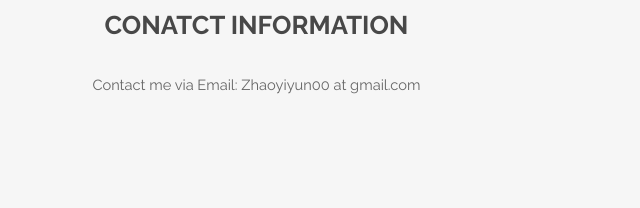
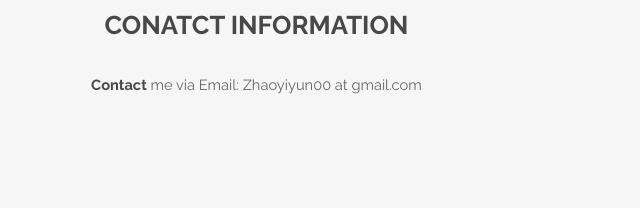
Before and after one commit to yiyunzhao/yiyunzhao.github.io, a plain HTML site: page index.html in a window 1280 px wide. Shown: the part 828-1036 px from the top of the page, 463-1103 px from the left. Drawn offline with Linux system fonts and the light colour scheme.

Commit message:
Update index.html

```diff
--- a/index.html
+++ b/index.html
@@ -39,7 +39,7 @@
 						<p><span class="image left"><img src="images/pic02.jpg" alt=""/></span> Hello, I am Yiyun. I am a huge fan of Richard P. Feynman and I often spread his cultural memes around. Like him, I enjoy the artistic expression of science and the scientific interpretation of art. </p>
 						<p>I also view many things through linguistic lenses. For me, even prion can be considered a functionless degenerative language with a minimal cost of production.</p>
 						<h2> Conatct Information</h2>
-						<p>Contact me via Email: Zhaoyiyun00 at gmail.com</p>
+						<p><b>Contact</b> me via Email: Zhaoyiyun00 at gmail.com</p>
 
 			</div>
 		</section>
```
